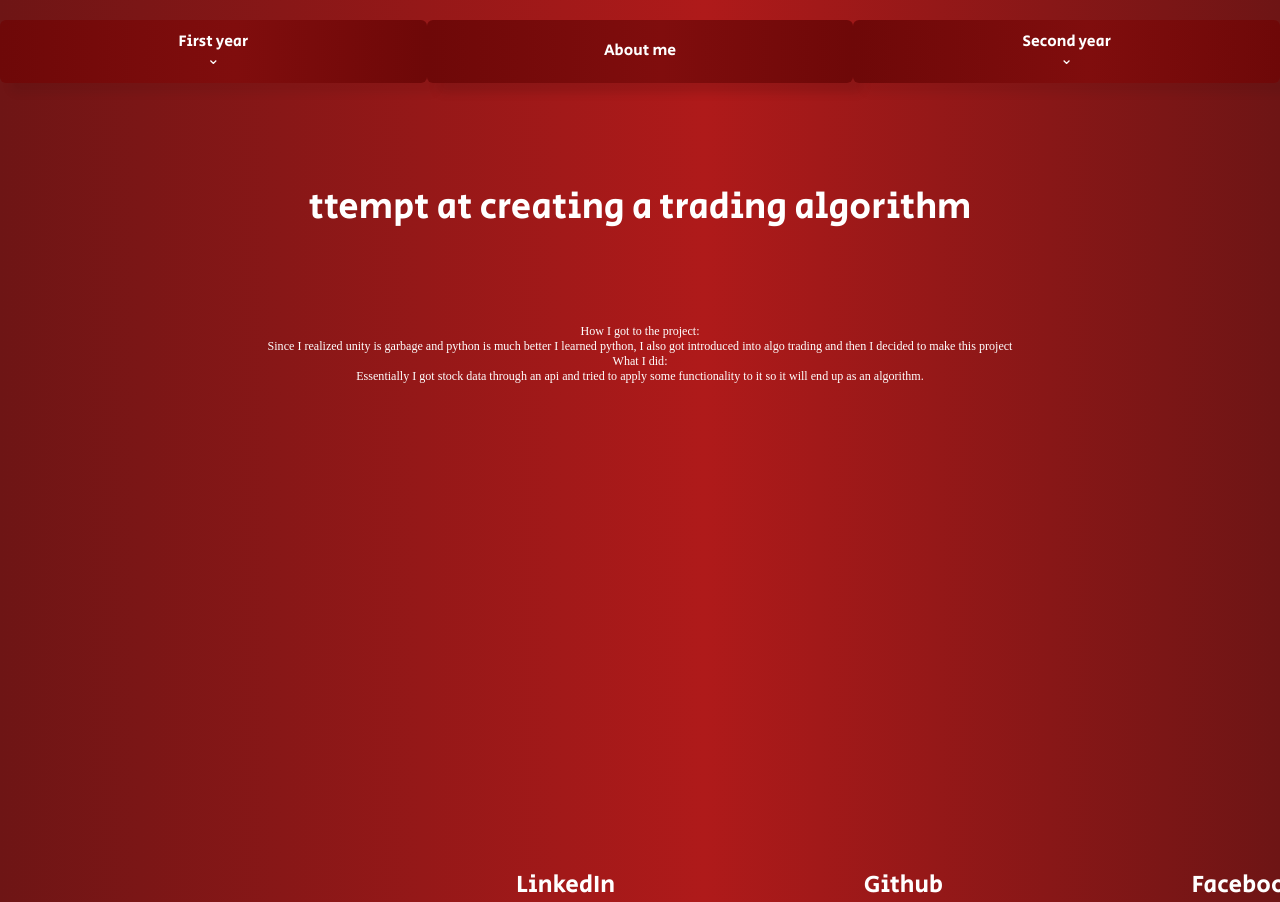
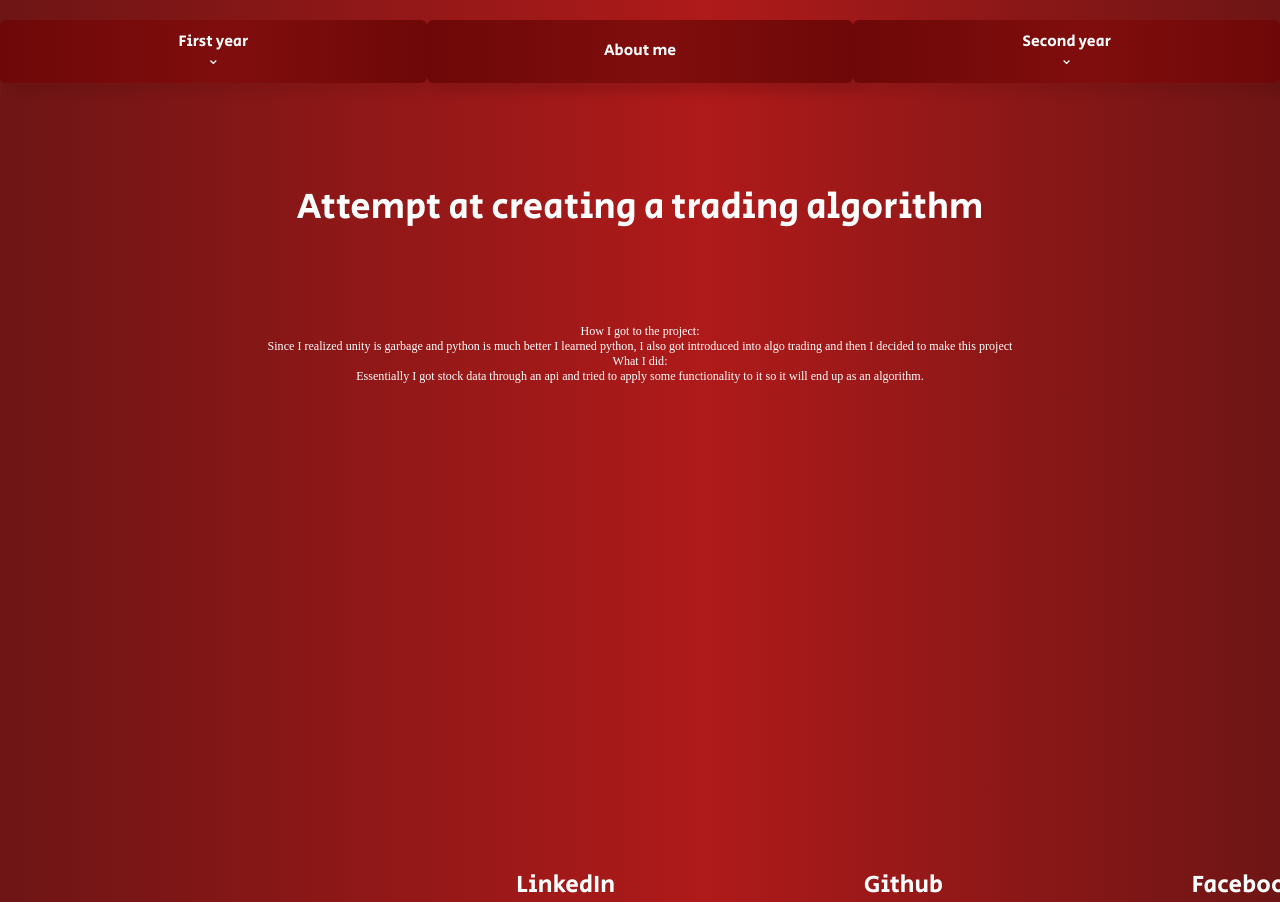
Before and after one commit to UnmatchedPerspicacious/pol-eshel_red, a Next.js app: page /projects/second_year/autumn in a window 1280 px wide. Shown: the top 902 px of the page. Built offline with nearby package versions, Linux system fonts and the light colour scheme.

Commit message:
Update page.tsx
added the letter A to spell Attempt instead of ttempt

```diff
--- a/app/projects/second_year/autumn/page.tsx
+++ b/app/projects/second_year/autumn/page.tsx
@@ -6,7 +6,7 @@ import Link from "next/link";
 export default function Page() {
   return (
     <div className="container">
-      <h1 className="head">ttempt at creating a trading algorithm</h1>
+      <h1 className="head">Attempt at creating a trading algorithm</h1>
       <p className="description"/>
         How I got to the project:
         <br/>
```
